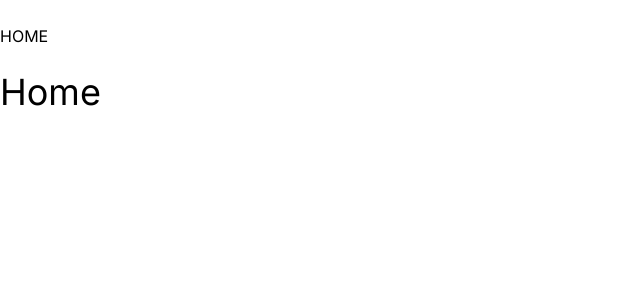
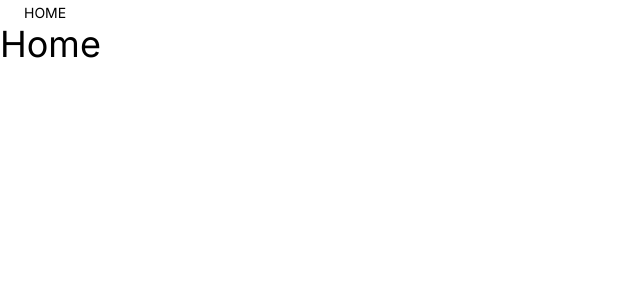
Before and after one commit to devmad001/movie_nextjs, a Next.js app: page / in a window 1280 px wide. Shown: the top 300 px of the page, without its empty margins (0-640 px from the left). Built offline with nearby package versions, Linux system fonts and the light colour scheme.

Commit message:
more style to p tag to hide in small size

```diff
--- a/src/components/MenuItem.jsx
+++ b/src/components/MenuItem.jsx
@@ -6,7 +6,7 @@ const MenuItem = ({title, address, Icon}) => {
         <div>
             <Link href={address} className='mx-4 lg:mx-6 hover:text-amber-600'>
                 <Icon className='text-2xl sm:hidden'/>
-                <p>{title}</p>
+                <p className='hidden sm:inline my-2 text-sm '>{title}</p>
             </Link>
         </div>
     );
```
